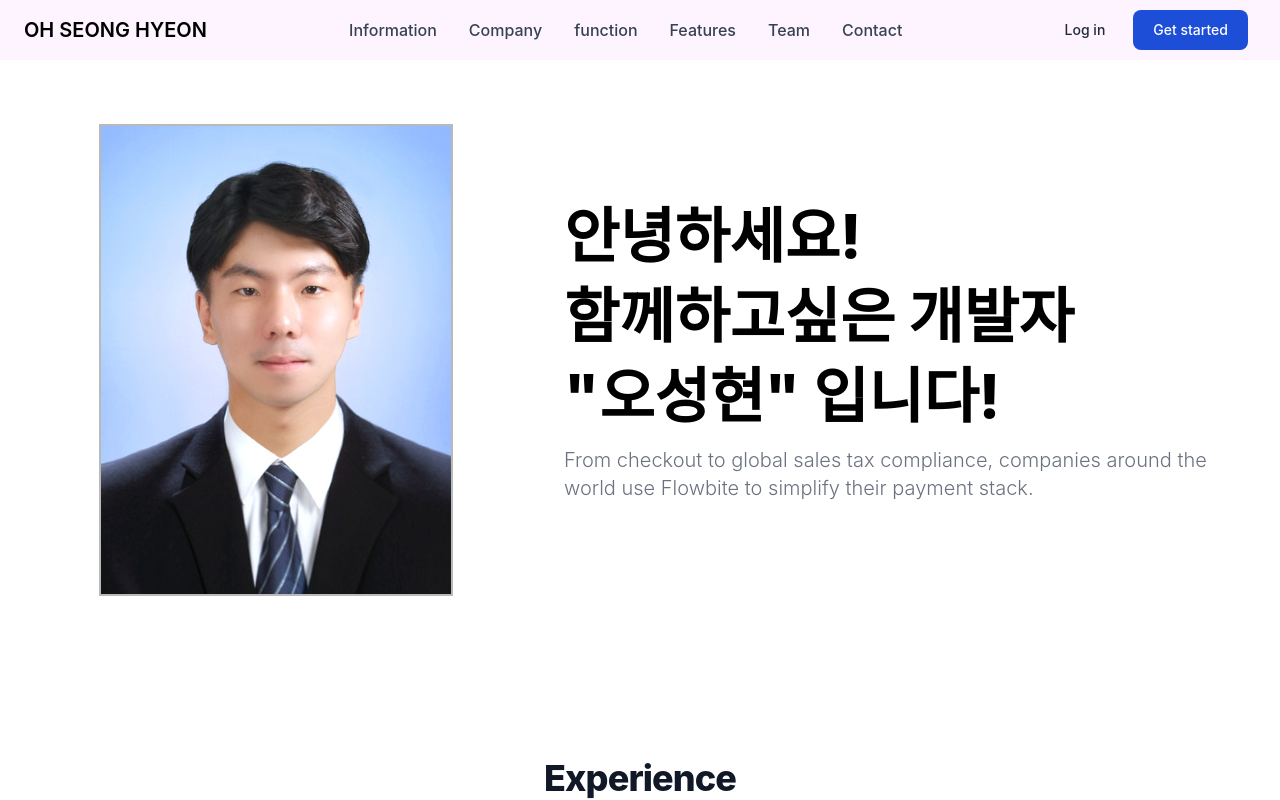
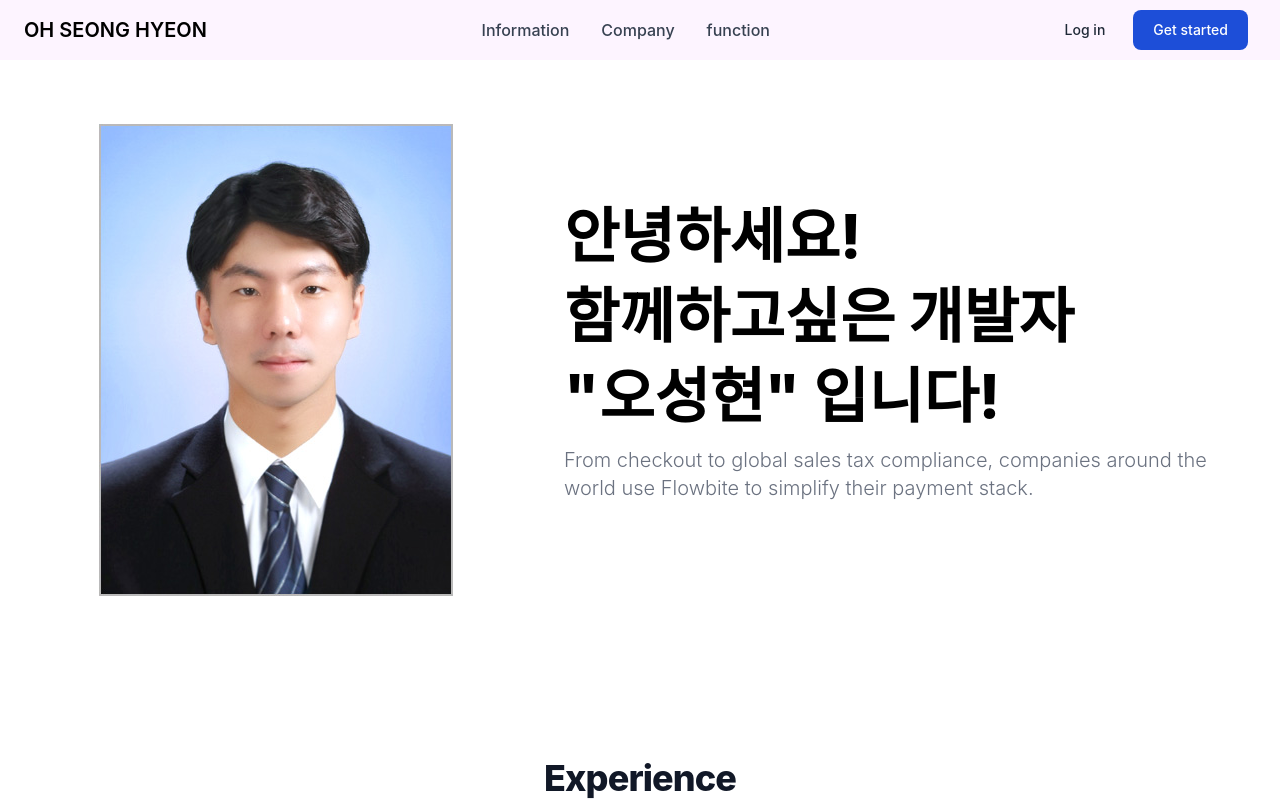
Before and after one commit to hso03/frontend, a React (Create React App) app: page / in a window 1280 px wide. Shown: the top 800 px of the page. Built offline with nearby package versions, Linux system fonts and the light colour scheme.

Commit message:
feat : 불필요한 헤더 정보 삭제

```diff
--- a/src/components/Header.jsx
+++ b/src/components/Header.jsx
@@ -49,18 +49,6 @@ export default function Header() {
                                 <a href="/function"
                                    className="block py-2 pr-4 pl-3 text-gray-700 border-b border-gray-100 hover:bg-gray-50 lg:hover:bg-transparent lg:border-0 lg:hover:text-primary-700 lg:p-0 dark:text-gray-400 lg:dark:hover:text-white dark:hover:bg-gray-700 dark:hover:text-white lg:dark:hover:bg-transparent dark:border-gray-700">function</a>
                             </li>
-                            <li>
-                                <a href="/"
-                                   className="block py-2 pr-4 pl-3 text-gray-700 border-b border-gray-100 hover:bg-gray-50 lg:hover:bg-transparent lg:border-0 lg:hover:text-primary-700 lg:p-0 dark:text-gray-400 lg:dark:hover:text-white dark:hover:bg-gray-700 dark:hover:text-white lg:dark:hover:bg-transparent dark:border-gray-700">Features</a>
-                            </li>
-                            <li>
-                                <a href="/"
-                                   className="block py-2 pr-4 pl-3 text-gray-700 border-b border-gray-100 hover:bg-gray-50 lg:hover:bg-transparent lg:border-0 lg:hover:text-primary-700 lg:p-0 dark:text-gray-400 lg:dark:hover:text-white dark:hover:bg-gray-700 dark:hover:text-white lg:dark:hover:bg-transparent dark:border-gray-700">Team</a>
-                            </li>
-                            <li>
-                                <a href="/"
-                                   className="block py-2 pr-4 pl-3 text-gray-700 border-b border-gray-100 hover:bg-gray-50 lg:hover:bg-transparent lg:border-0 lg:hover:text-primary-700 lg:p-0 dark:text-gray-400 lg:dark:hover:text-white dark:hover:bg-gray-700 dark:hover:text-white lg:dark:hover:bg-transparent dark:border-gray-700">Contact</a>
-                            </li>
                         </ul>
                     </div>
                 </div>
```
